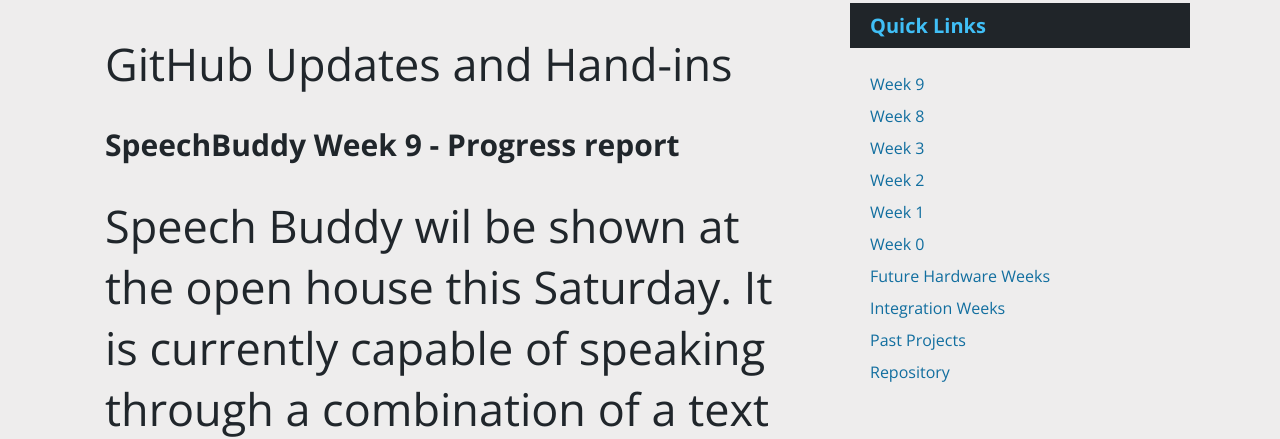
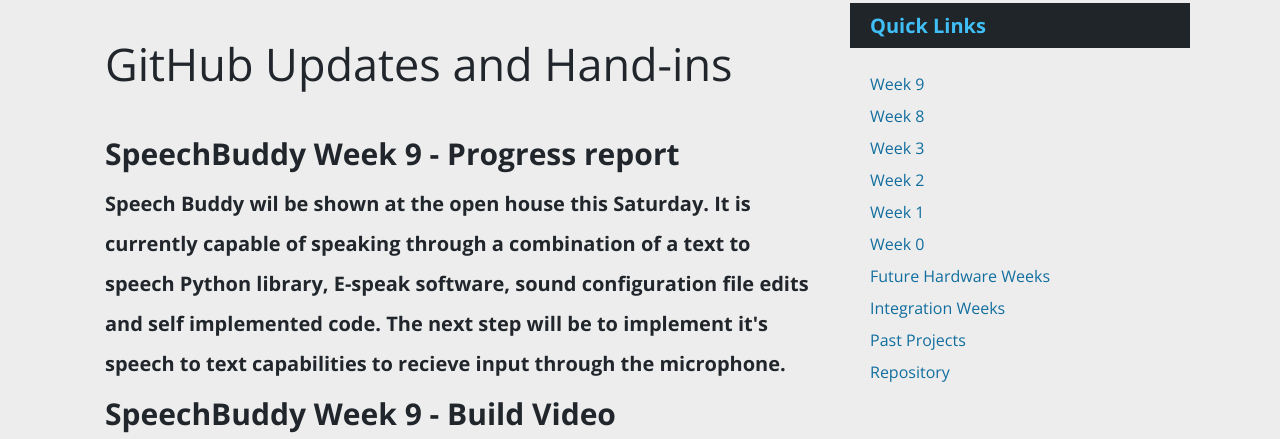
Before and after one commit to willcodyanderson/n01046945.github.io, a plain HTML site: page index.html in a window 1280 px wide. Shown: the part 283-722 px from the top of the page. Drawn offline with nearby package versions, Linux system fonts and the light colour scheme.

Commit message:
Update indexcontent.html

```diff
--- a/indexcontent.html
+++ b/indexcontent.html
@@ -1,11 +1,10 @@
 <ARTICLE ID="Article_1">
  <HEADER ID="Header_Article_1">
   <H1>GitHub Updates and Hand-ins<H1>
-	  <SECTION ID="Section_10">
 	  <H3><b>SpeechBuddy Week 9 - Progress report</b></H3>
-		  <H1> Speech Buddy wil be shown at the open house this Saturday. It is currently capable of speaking through a
+		  <H4> Speech Buddy wil be shown at the open house this Saturday. It is currently capable of speaking through a
 		  combination of a text to speech Python library, E-speak software, sound configuration file edits and self implemented code.
-		  The next step will be to implement it's speech to text capabilities to recieve input through the microphone.</H1>
+		  The next step will be to implement it's speech to text capabilities to recieve input through the microphone.</H4>
 	  <SECTION ID="Section_9">
 	  <H3><b>SpeechBuddy Week 9 - Build Video</b></H3>
 	  <video controls>
```
